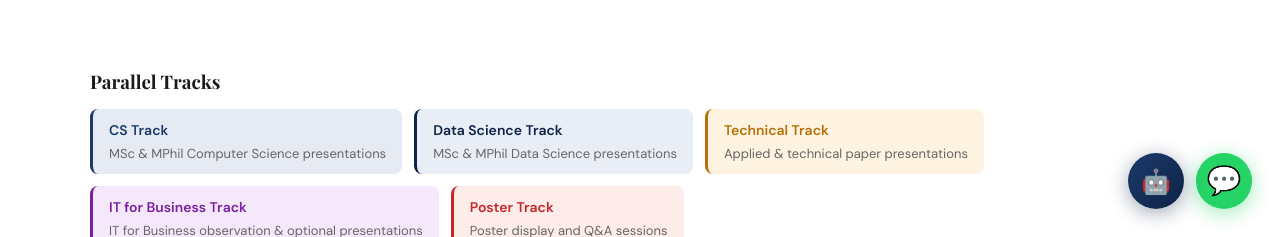
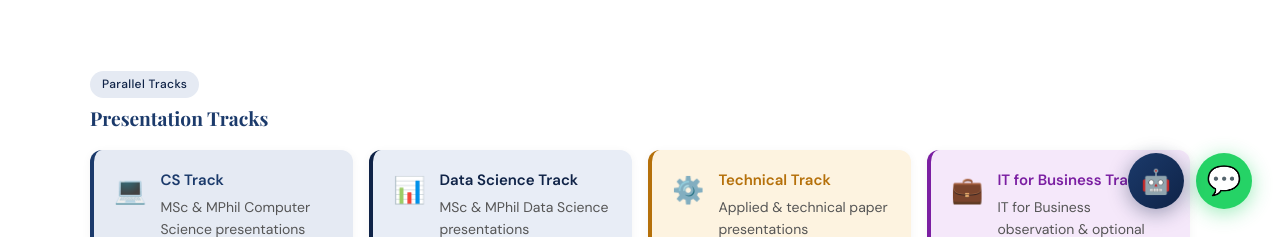
Before and after one commit to Endurance27/ug-postgraduate-workshop, a React (Vite) app: page / in a window 1280 px wide. Both pictures are taken after a click on the button "View Schedule". Shown: the part 563-800 px from the top of the page. Built offline with nearby package versions, Linux system fonts and the light colour scheme.

Commit message:
Enlarge and improve track legend cards on Schedule page

```diff
--- a/SchedulePage.jsx
+++ b/SchedulePage.jsx
@@ -102,16 +102,35 @@ export default function SchedulePage({ schedule: days, images = {} }) {
 
       <div className="container section">
         {/* TRACK LEGEND */}
-        <div style={{ marginBottom: 48 }}>
-          <h3 style={{ marginBottom: 16 }}>Parallel Tracks</h3>
-          <div style={{ display: "flex", gap: 12, flexWrap: "wrap" }}>
-            {tracks.map((t, i) => (
+        <div style={{ marginBottom: 52 }}>
+          <div style={{ marginBottom: 20 }}>
+            <span className="badge badge-blue" style={{ marginBottom: 8, display: "inline-block" }}>Parallel Tracks</span>
+            <h3 style={{ margin: 0, fontSize: "1.2rem", color: "#1B3A6B" }}>Presentation Tracks</h3>
+          </div>
+          <div style={{ display: "grid", gridTemplateColumns: "repeat(auto-fit, minmax(220px, 1fr))", gap: 16 }}>
+            {[
+              { name: "CS Track",              color: "#1B3A6B", bg: "#E5EAF3", icon: "💻", desc: "MSc & MPhil Computer Science presentations" },
+              { name: "Data Science Track",    color: "#0F2347", bg: "#e8edf6", icon: "📊", desc: "MSc & MPhil Data Science presentations" },
+              { name: "Technical Track",       color: "#b5700a", bg: "#fdf3e0", icon: "⚙️", desc: "Applied & technical paper presentations" },
+              { name: "IT for Business Track", color: "#7b1fa2", bg: "#f5e8fa", icon: "💼", desc: "IT for Business observation & optional presentations" },
+              { name: "Poster Track",          color: "#c62828", bg: "#fdecea", icon: "🗂️", desc: "Poster display and Q&A sessions" },
+            ].map((t, i) => (
               <div key={i} style={{
-                background: t.bg, borderLeft: `3px solid ${t.color}`,
-                borderRadius: 8, padding: "10px 16px", minWidth: 200
-              }}>
-                <div style={{ fontWeight: 600, fontSize: 13, color: t.color }}>{t.name}</div>
-                <div style={{ fontSize: 12, color: "#666", marginTop: 2 }}>{t.desc}</div>
+                background: t.bg,
+                borderLeft: `4px solid ${t.color}`,
+                borderRadius: 12, padding: "18px 20px",
+                display: "flex", alignItems: "flex-start", gap: 14,
+                boxShadow: "0 2px 10px rgba(0,0,0,0.05)",
+                transition: "box-shadow 0.2s, transform 0.2s",
+              }}
+                onMouseEnter={e => { e.currentTarget.style.boxShadow = `0 6px 20px ${t.color}22`; e.currentTarget.style.transform = "translateY(-2px)"; }}
+                onMouseLeave={e => { e.currentTarget.style.boxShadow = "0 2px 10px rgba(0,0,0,0.05)"; e.currentTarget.style.transform = "none"; }}
+              >
+                <span style={{ fontSize: 26, flexShrink: 0, marginTop: 2 }}>{t.icon}</span>
+                <div>
+                  <div style={{ fontWeight: 700, fontSize: 14, color: t.color, marginBottom: 5 }}>{t.name}</div>
+                  <div style={{ fontSize: 13, color: "#555", lineHeight: 1.55 }}>{t.desc}</div>
+                </div>
               </div>
             ))}
           </div>
```
